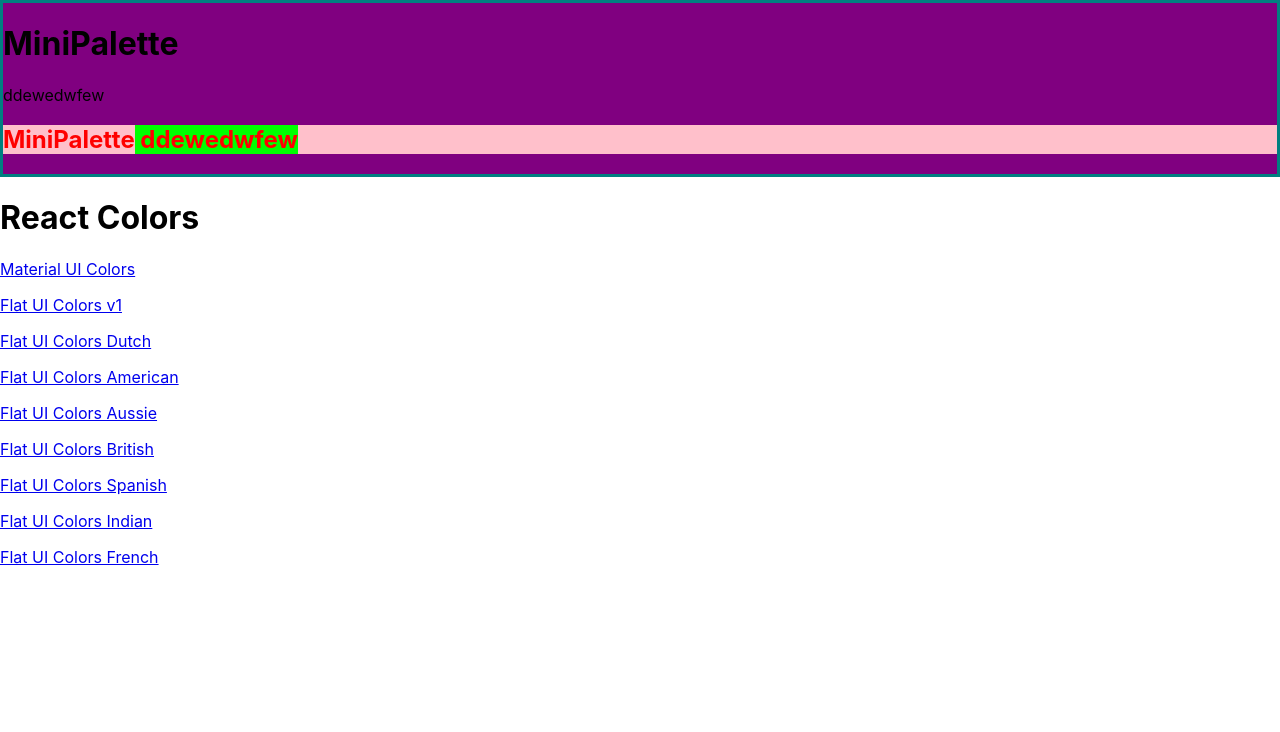
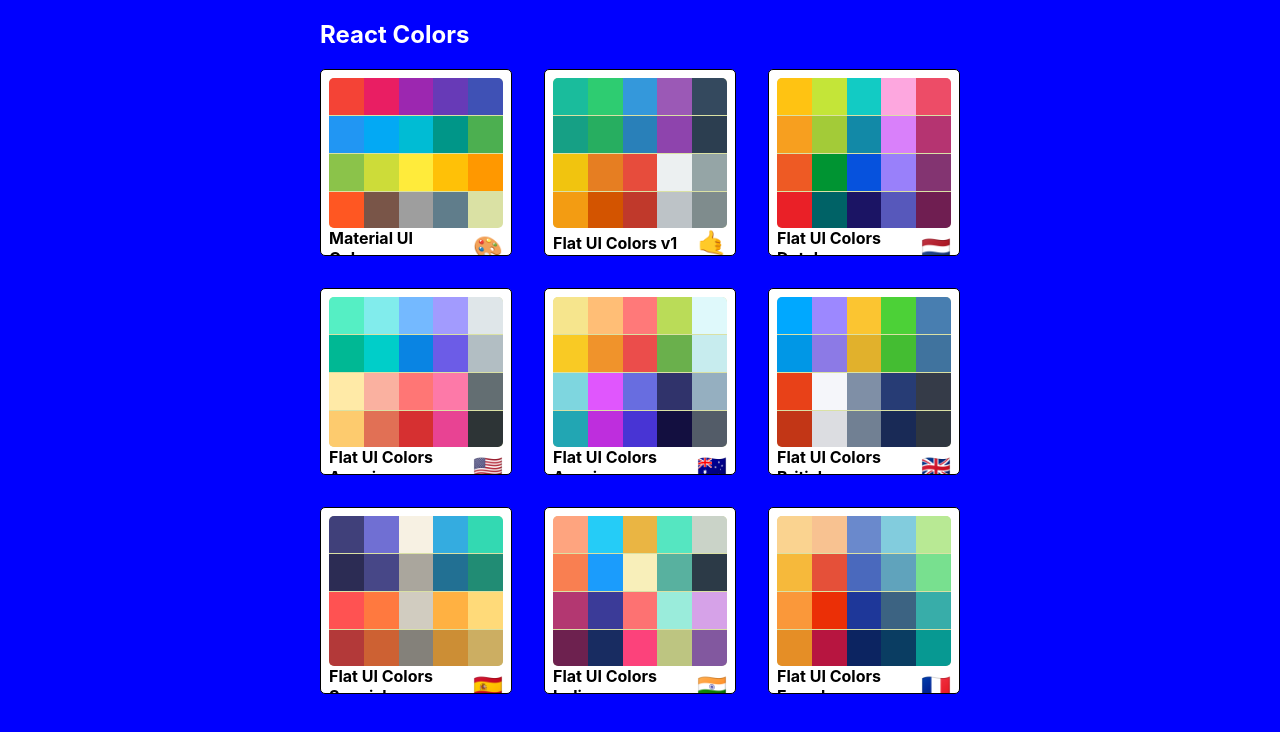
Before and after one commit to Narvader/color-app, a React (Create React App) app: page / in a window 1280 px wide. Shown: the top 732 px of the page. Built offline with nearby package versions, Linux system fonts and the light colour scheme.

Commit message:
Finish styling MiniPalette

```diff
--- a/src/MiniPalette.js
+++ b/src/MiniPalette.js
@@ -2,36 +2,65 @@
 import { withStyles } from "@material-ui/styles";
 
 const styles = {
-    main: {
-        backgroundColor: "purple",
-        border: "3px solid teal"
-
+    root: {
+        backgroundColor: "white",
+        border: "1px solid black",
+        borderRadius: "5px",
+        padding: ".5rem",
+        position: "relative",
+        overflow: "hidden",
+        "&:hover": {
+            cursor: "pointer"
+        }
     },
-    secondary: {
-        backgroundColor: "pink",
-        "& h1": {
-            color: "red",
-            "& span": {
-                backgroundColor: "lime"
-            }
-        }
+    colors: {
+        backgroundColor: "#dae1a4",
+        height: "150px",
+        width: "100%",
+        borderRadius: "5px",
+        overflow: "hidden"
+    },
+    title: {
+        display: "flex",
+        justifyContent: "space-between",
+        alignItems: "center",
+        margin: "0",
+        color: "black",
+        paddingTop: ".5px",
+        fontSize: "1rem",
+        position: "relative"
+    },
+    emoji: {
+        marginLeft: ".5rem",
+        fontSize: "1.5rem"
+    },
+    miniColor: {
+        height: "25%",
+        width: "20%",
+        display: "inline-block",
+        margin: "0 auto",
+        position: "relative",
+        marginBottom: "-3.5px"
     }
 }
 
 function MiniPalette(props) {
-    const {classes} = props;
+    const {classes, paletteName, emoji, colors} = props;
+    const miniColorBoxes = colors.map(color => (
+        <div
+            className={classes.miniColor}
+            style={{backgroundColor: color.color}}
+            key={color.name}
+        ></div>
+    ));
     console.log(classes)
     return (
 
-        <div className={classes.main}>
-            <h1>MiniPalette</h1>
-            <span>ddewedwfew</span>
-            <section className={classes.secondary}>
-                <h1>MiniPalette
-                <span> ddewedwfew</span>
-                </h1>
-
-            </section>
+        <div className={classes.root}>
+            <div className={classes.colors}>
+                {miniColorBoxes}
+            </div>
+            <h5 className={classes.title}>{paletteName} <span className={classes.emoji}>{emoji}</span></h5>
         </div>
     )
 }
--- a/src/PaletteList.js
+++ b/src/PaletteList.js
@@ -1,22 +1,57 @@
 import React, { Component } from 'react';
 import Minipalette from './MiniPalette';
 import {Link} from 'react-router-dom';
+import MiniPalette from './MiniPalette';
+import { withStyles } from "@material-ui/styles";
+
+const styles = {
+    root: {
+        backgroundColor: "blue",
+        height: "100vh",
+        display: "flex",
+        alignItems: "flex-start",
+        justifyContent: "center"
+    },
+    container: {
+        width: "50%",
+        display: "flex",
+        alignItems: "flex-start",
+        flexDiretion: "column",
+        flexWrap: "wrap",
+    },
+    nav: {
+        display: "flex",
+        width: "100%",
+        justifyContent: "space-between",
+        color: "white"
+    },
+    palettes: {
+        boxSizing: "border-box",
+        width: "100%",
+        display: "grid",
+        gridTemplateColumns: "repeat(3, 30%)",
+        gridGap: "5%"
+    }
+}
 
 class PaletteList extends Component {
     render(){
-        const { palettes } = this.props;
+        const { palettes, classes } = this.props;
         return (
-            <div>
-                <Minipalette />
-                <h1>React Colors</h1>
-                {palettes.map(palette => (
-                    <p>
-                    <Link to={`/palette/${palette.id}`} >{palette.paletteName}</Link>
-                    </p>
-                ))}
+            <div className={this.props.classes.root}>
+                <div className={classes.container}>
+                    <nav className={classes.nav}>
+                        <h1>React Colors</h1>
+                    </nav>
+                    <div className={classes.palettes}>
+                    {palettes.map(palette => (
+                        <MiniPalette {...palette} />
+                    ))}
+                    </div>
+                </div>
             </div>
         )
     }
 }
 
-export default PaletteList;
+export default withStyles(styles)(PaletteList);
```
